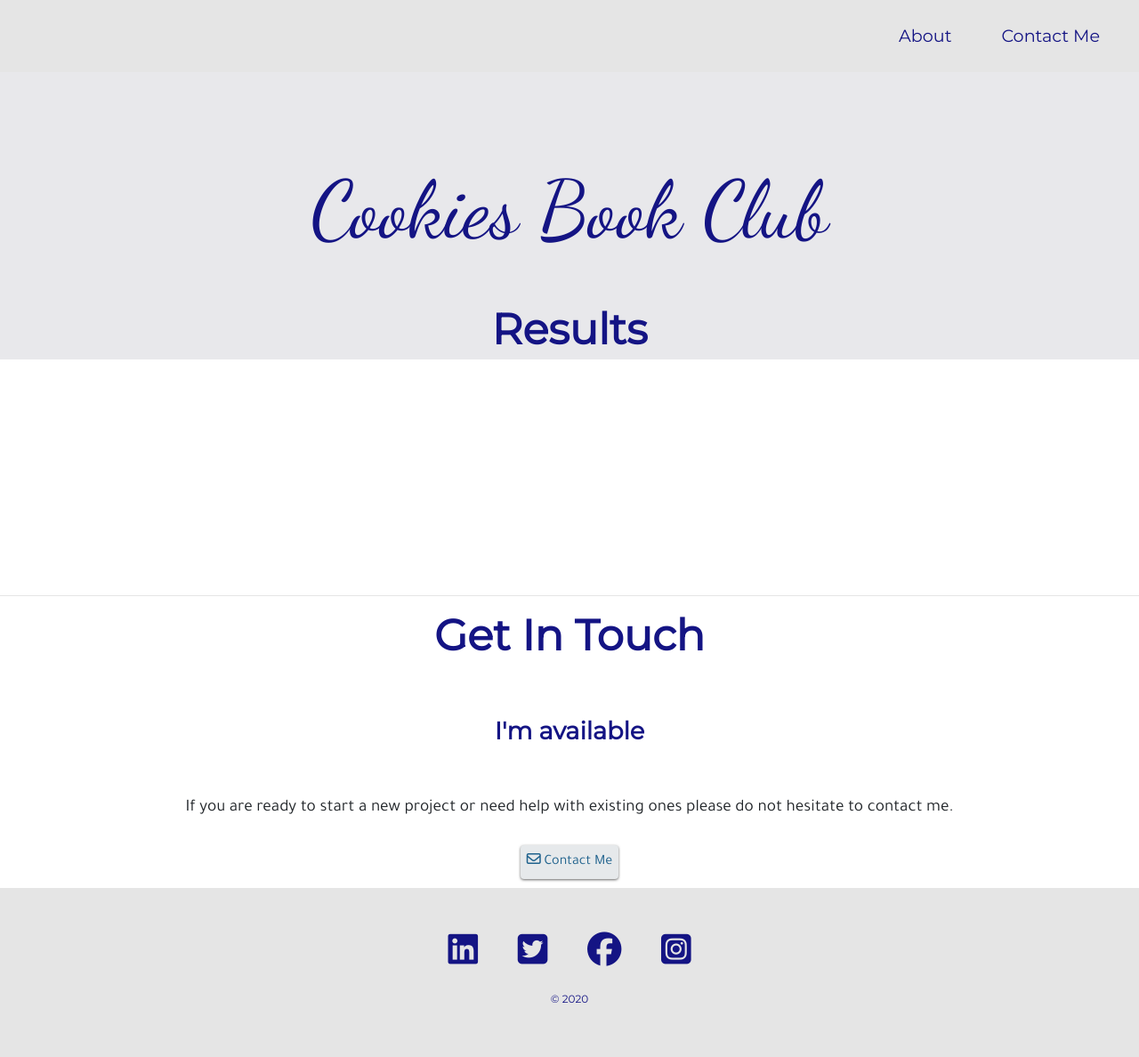
After one commit to Code-Institute-Submissions/Data-Centric-Development-Milestone-Project-, a Flask app: template templates/results.html in a window 1280 px wide. The commit adds this page. Shown: the whole page at 89% size. Run offline with Flask 2, Linux system fonts and the light colour scheme; the template is opened without the code that fills it, so the values that code supplies are empty; some libraries are stand-ins or nearby versions.

Commit message:
Added Results Page
- Response from API rendered to Results template

```diff
--- a/app.py
+++ b/app.py
@@ -18,3 +18,17 @@ def search_result(search_text):
     resp = requests.get(
         url='http://openlibrary.org/search.json?q=' + search_text)
     result = resp.json()
+
+@app.route("/")
+def index():
+    return render_template("index.html")
+
+
+@app.route("/results", methods=["POST"])
+def results():
+    if request.method == "POST":
+        search_text = request.form['search']
+        return render_template("results.html", book_results=search_result(search_text))
+
+if __name__ == "__main__":
+    app.run(debug=True)
--- /dev/null
+++ b/templates/results.html
@@ -0,0 +1,111 @@
+<!DOCTYPE html>
+<html lang="en">
+<head>
+   <meta charset="utf-8">
+   <meta name="viewport" content="width=device-width, initial-scale=1.0">
+   <title>Home </title>
+   <!-- Google Fonts -->
+   <link href="https://fonts.googleapis.com/css2?family=Dancing+Script&family=Montserrat&family=Tajawal&display=swap"
+      rel="stylesheet">
+   <!-- CSS Stylesheets -->
+   <link rel="stylesheet" href="https://stackpath.bootstrapcdn.com/bootstrap/4.3.1/css/bootstrap.min.css">
+   <link rel="stylesheet" href="{{ url_for('static', filename='styles.css') }}">
+   <meta name="viewport" content="width=device-width, initial-scale=1">
+   <!-- FontAwesome Icon -->
+   <script src="https://kit.fontawesome.com/bc07c8115c.js" crossorigin="anonymous"></script>
+   <!-- Bootstrap Scripts -->
+   <script src="https://code.jquery.com/jquery-3.2.1.slim.min.js"
+      integrity="sha384-KJ3o2DKtIkvYIK3UENzmM7KCkRr/rE9/Qpg6aAZGJwFDMVNA/GpGFF93hXpG5KkN"
+      crossorigin="anonymous"></script>
+   <script src="https://cdnjs.cloudflare.com/ajax/libs/popper.js/1.12.9/umd/popper.min.js"
+      integrity="sha384-ApNbgh9B+Y1QKtv3Rn7W3mgPxhU9K/ScQsAP7hUibX39j7fakFPskvXusvfa0b4Q"
+      crossorigin="anonymous"></script>
+   <script src="https://maxcdn.bootstrapcdn.com/bootstrap/4.0.0/js/bootstrap.min.js"
+      integrity="sha384-JZR6Spejh4U02d8jOt6vLEHfe/JQGiRRSQQxSfFWpi1MquVdAyjUar5+76PVCmYl"
+      crossorigin="anonymous"></script>
+</head>
+
+<body id="home">
+   <nav class="navbar navbar-custom navbar-expand-lg">
+      <a class="navbar-brand" href=""></a>
+      <button class="navbar-toggler ml-auto custom-toggler" type="button" data-toggle="collapse"
+         data-target="#navbarSupportedContent">
+         <span class="navbar-toggler-icon"></span>
+      </button>
+      <div class="collapse navbar-collapse" id="navbarSupportedContent">
+         <ul class="navbar-nav ml-auto">
+            <li class="nav-item">
+               <a class="nav-link" href="/">About</a>
+            </li>
+            <li class="nav-item">
+               <a class="nav-link" href="contactme.html">Contact Me</a>
+            </li>
+         </ul>
+      </div>
+   </nav>
+   <section>
+      </ul>
+      </div>
+      </nav>
+      <main>
+         <section>
+            <div class="top-container">
+               <h1>Cookies Book Club</h1>
+               <h2>Results</h2>
+            </div>
+         </section>
+         <br><br>
+         <div class="middle-container">
+          <div class="row">
+
+              {% for book in book_results %}
+              <div class="col-sm-0"></div>
+              <div class="col-sm-3">
+                  <div class="card" style="width:280px">
+                    <img class="card-img-top" style="width:280px;height:300px" src="{{ book.image }}" alt="{{ url_for('static', filename='na.png') }}">
+                    <div class="card-body">
+                      <h4 class="card-title">{{ book.title }}</h4>
+                        <p class="text-center">Author: {{ book.author }}</p>
+                       <p class="text-center">ISBN: {{ book.isbn }}</p>
+                      <a href="/book/{{book.isbn}}" class="btn btn-primary">More Info</a>
+                    </div>
+                  </div>
+              </div>
+
+              <div class="col-sm-0"></div>
+
+              {% endfor %}
+          </div>
+      </div>
+
+
+         <hr>
+         <section>
+         <div class="middle2-container">
+         <h2>Get In Touch</h2>
+         <h3>I'm available</h3>
+         <p>If you are ready to start a new project or need help with existing ones please do not hesitate to contact me. </p>
+         <div class="contact-me">
+         <a class="btn" href="contactme.html"><i class="far fa-envelope"></i> Contact Me</a>
+         </section>
+         </div>
+         </div>
+         </div>
+         </div>
+         <footer>
+            <div class="bottom-container">
+               <a class="footer-link" href="https://www.linkedin.com/"target="_blank"><i class="fab fa-linkedin fa-2x"></i></a>
+               <a class="footer-link" href="https://twitter.com/"target="_blank"><i class="fab fa-twitter-square fa-2x"></i></a>
+               <a class="footer-link" href="https://facebook.com/"target="_blank"><i class="fab fa-facebook fa-2x" ></i></a>
+               <a class="footer-link" href="https://instagram.com/"target="_blank"><i class="fab fa-instagram-square fa-2x"></i> </a>
+               <p class="copyright">© 2020</p>
+         </footer>
+         </div>
+      </main>
+<script>
+function selectChange(val) {
+    $('#myForm').submit();
+}
+</script>
+   </body>
+</html>
```
Also changed, not shown: templates/index.html (renamed from index.html, +22 -2 lines), static/images/cookie_tea.png (renamed from images/cookie_tea.png), 1 other file.
